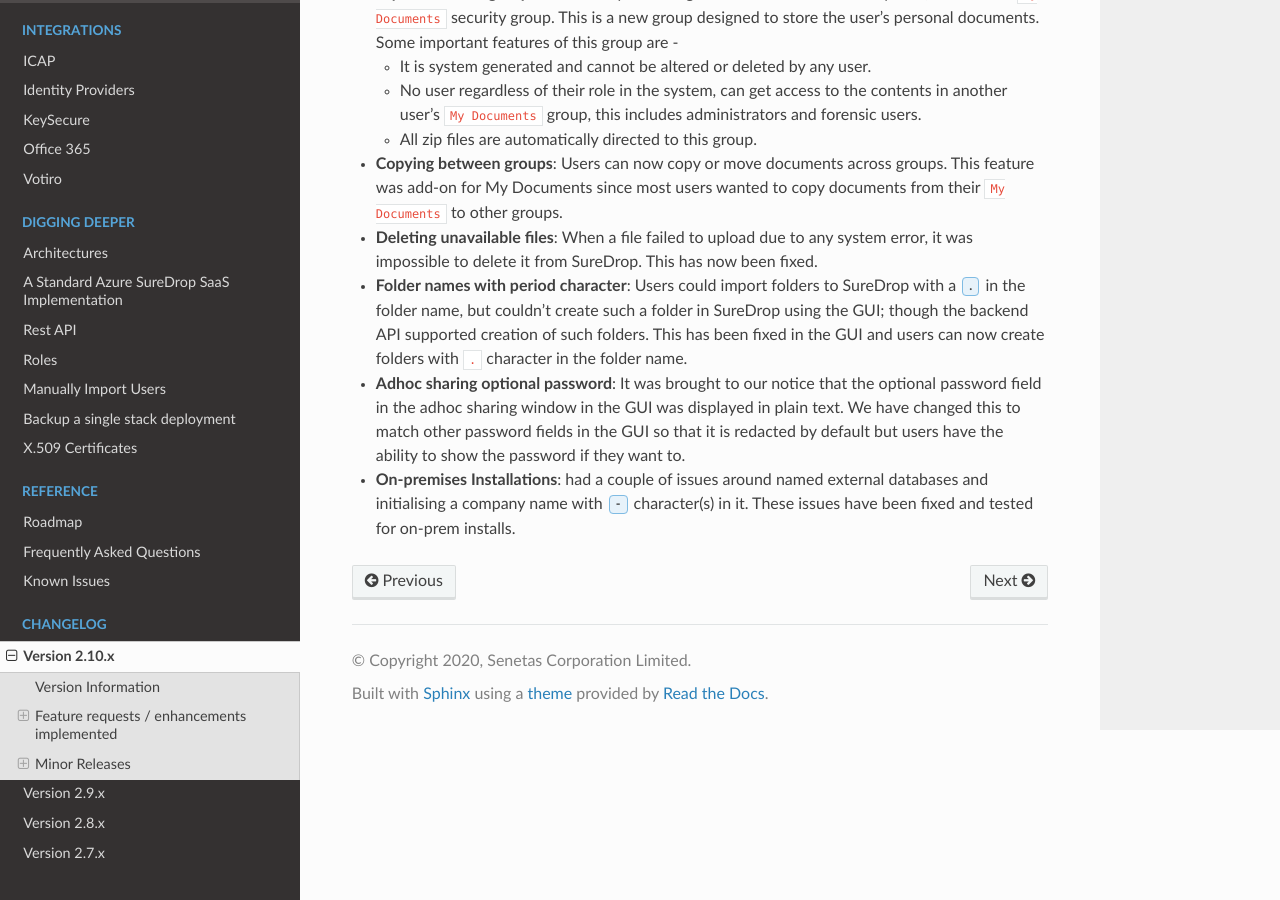
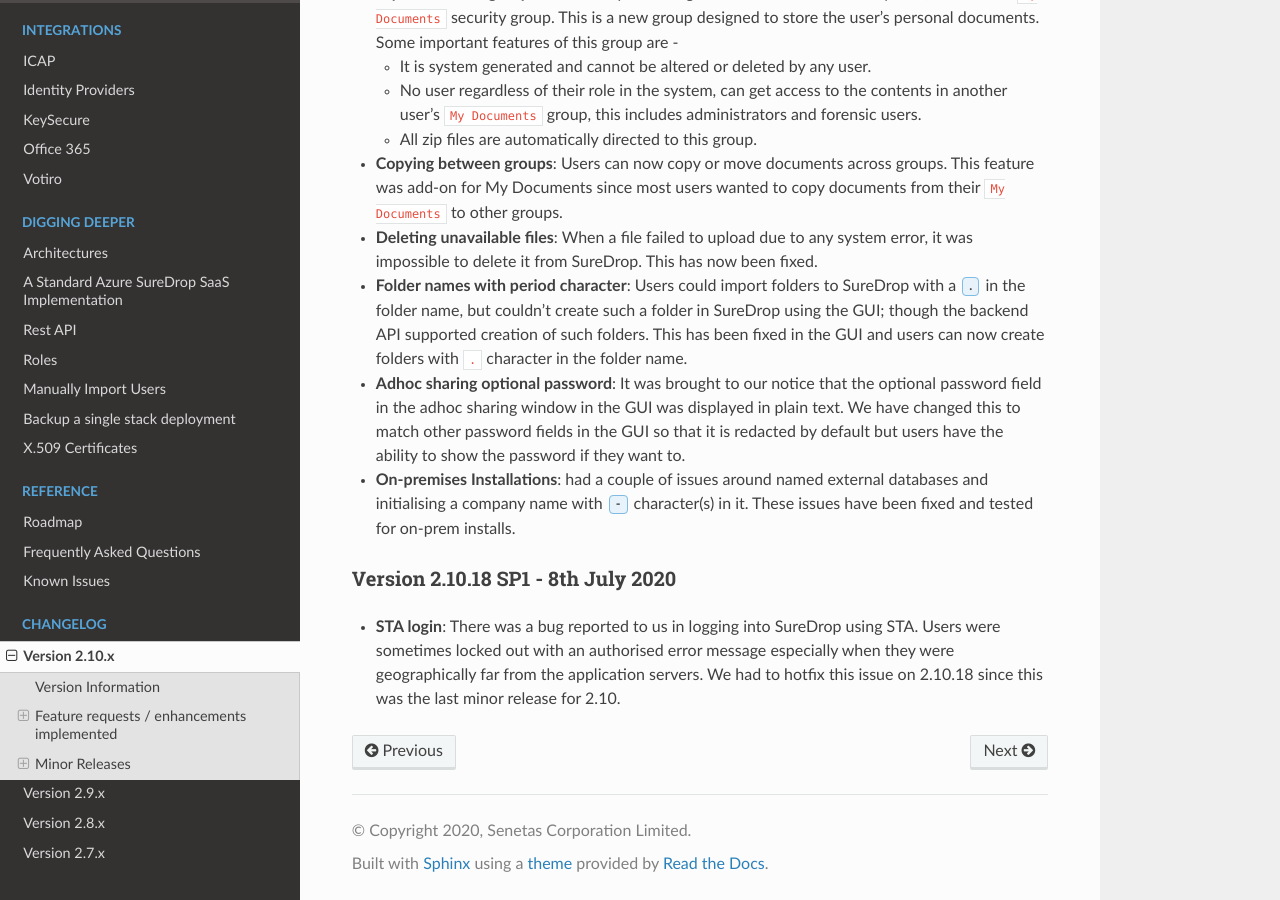
Before and after one commit to Senetas/SureDrop, a Sphinx documentation site: the page built from docs/source/release/2.10.x.rst, in a window 1280 px wide and 900 px high, scrolled down 6123 px. Built offline with Sphinx 7.4.7 and the Read the Docs theme 2.0.0, drawn with Linux system fonts in a browser that asks for light colours.

Commit message:
New release

```diff
--- a/docs/source/release/2.10.x.rst
+++ b/docs/source/release/2.10.x.rst
@@ -424,3 +424,11 @@
 -  **On-premises Installations**: had a couple of issues around named external
    databases and initialising a company name with :guilabel:`-` character(s)
    in it. These issues have been fixed and tested for on-prem installs.
+
+Version 2.10.18 SP1 - 8th July 2020
+~~~~~~~~~~~~~~~~~~~~~~~~~~~~~~~~~~~
+
+-  **STA login**: There was a bug reported to us in logging into SureDrop using
+   STA. Users were sometimes locked out with an authorised error message especially
+   when they were geographically far from the application servers. We had to
+   hotfix this issue on 2.10.18 since this was the last minor release for 2.10.
```
